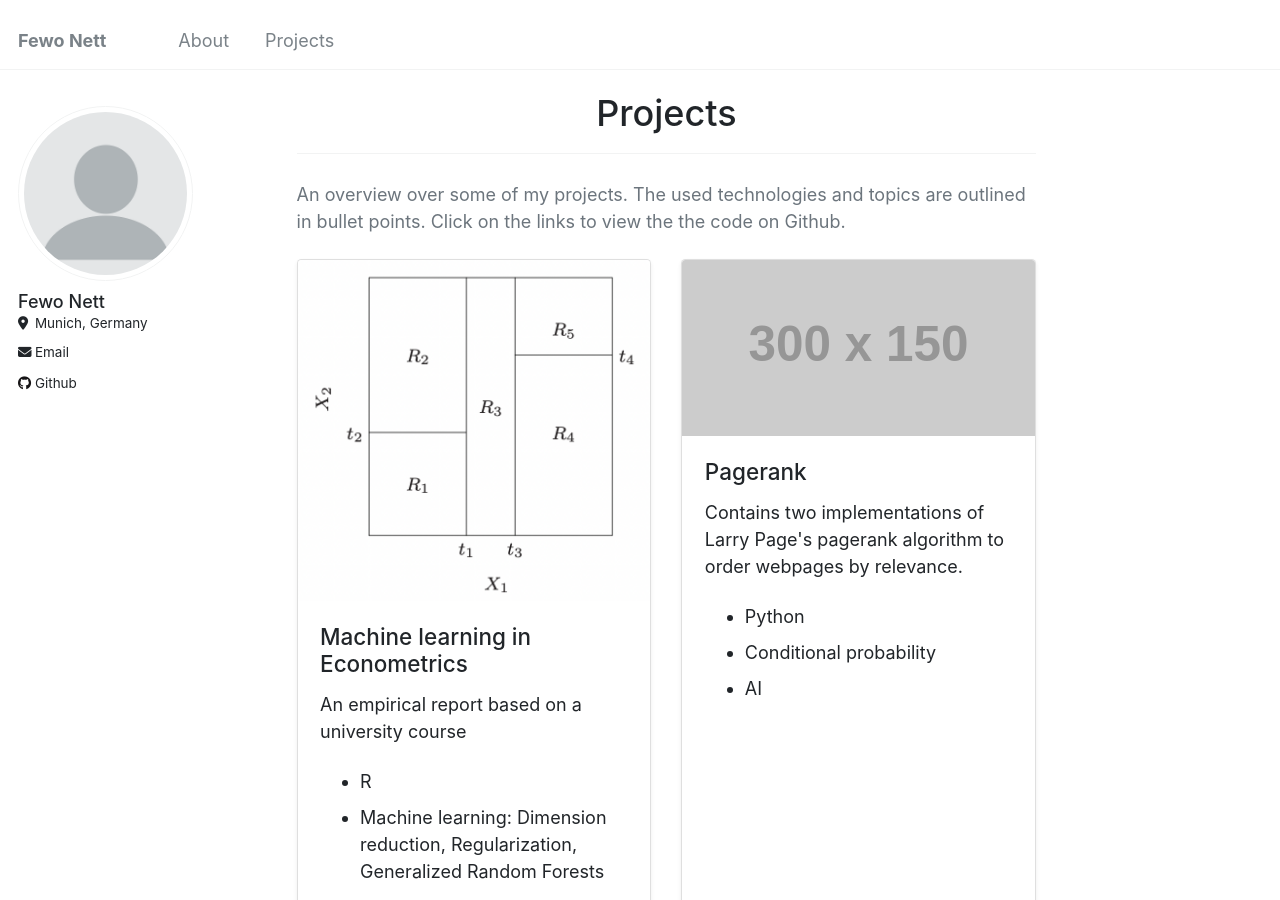
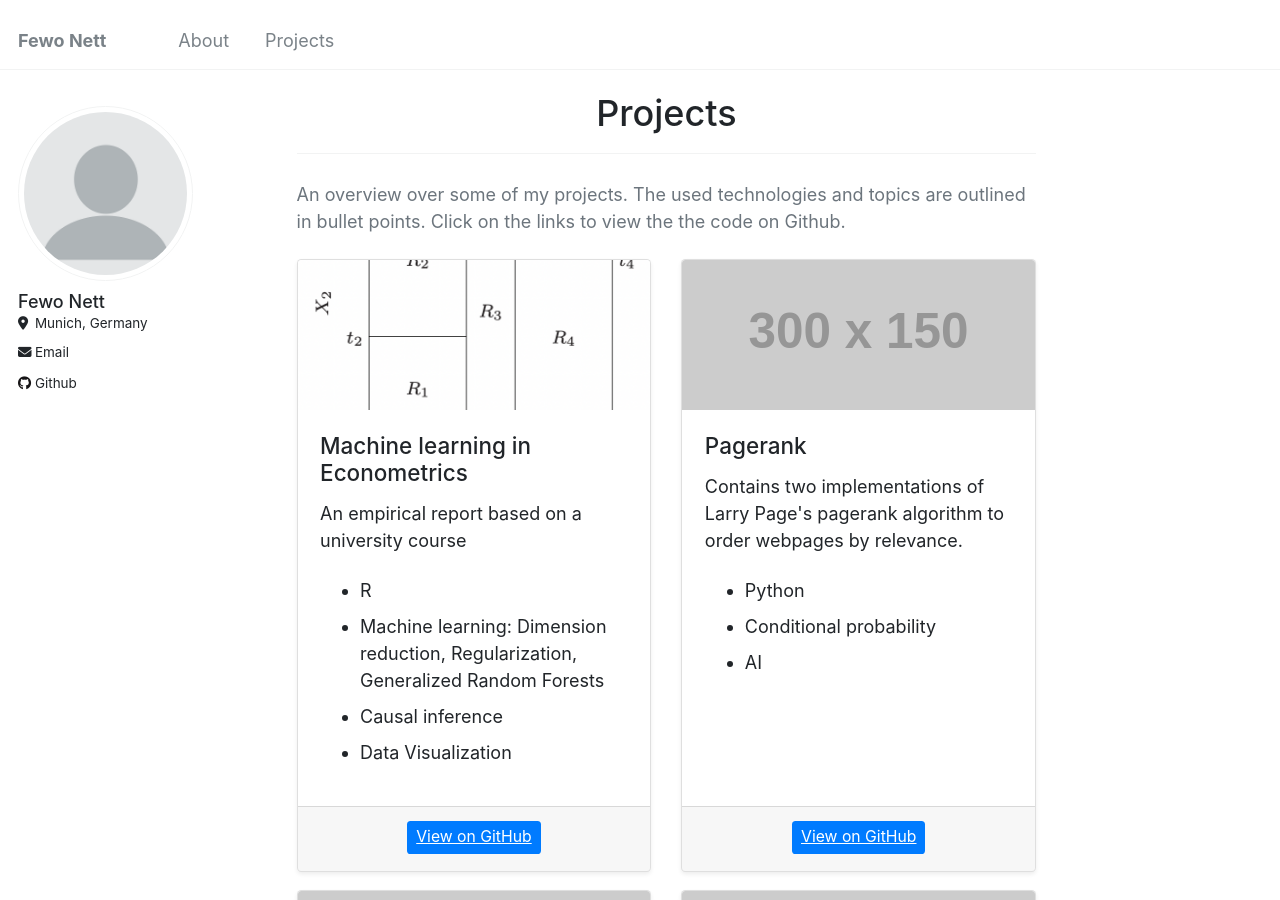
Before and after one commit to fewonett/fewonett.github.io, a Jekyll site: the page built from _pages/about.html, in a window 1280 px wide and 900 px high, scrolled down 1031 px. Built offline with Jekyll 4.4.1, drawn with Linux system fonts in a browser that asks for light colours.

Commit message:
Update about.html

```diff
--- a/_pages/about.html
+++ b/_pages/about.html
@@ -7,7 +7,15 @@ redirect_from:
   - /about.html
 ---
 
-
+<head>
+  <style>
+  .card-img-top {
+    width: 100%;
+    max-height: 150px;
+    object-fit: cover;
+}
+</style>
+</head>
 
 <link rel="stylesheet" href="https://stackpath.bootstrapcdn.com/bootstrap/4.5.2/css/bootstrap.min.css">
 <!-- About Me Section -->
```
